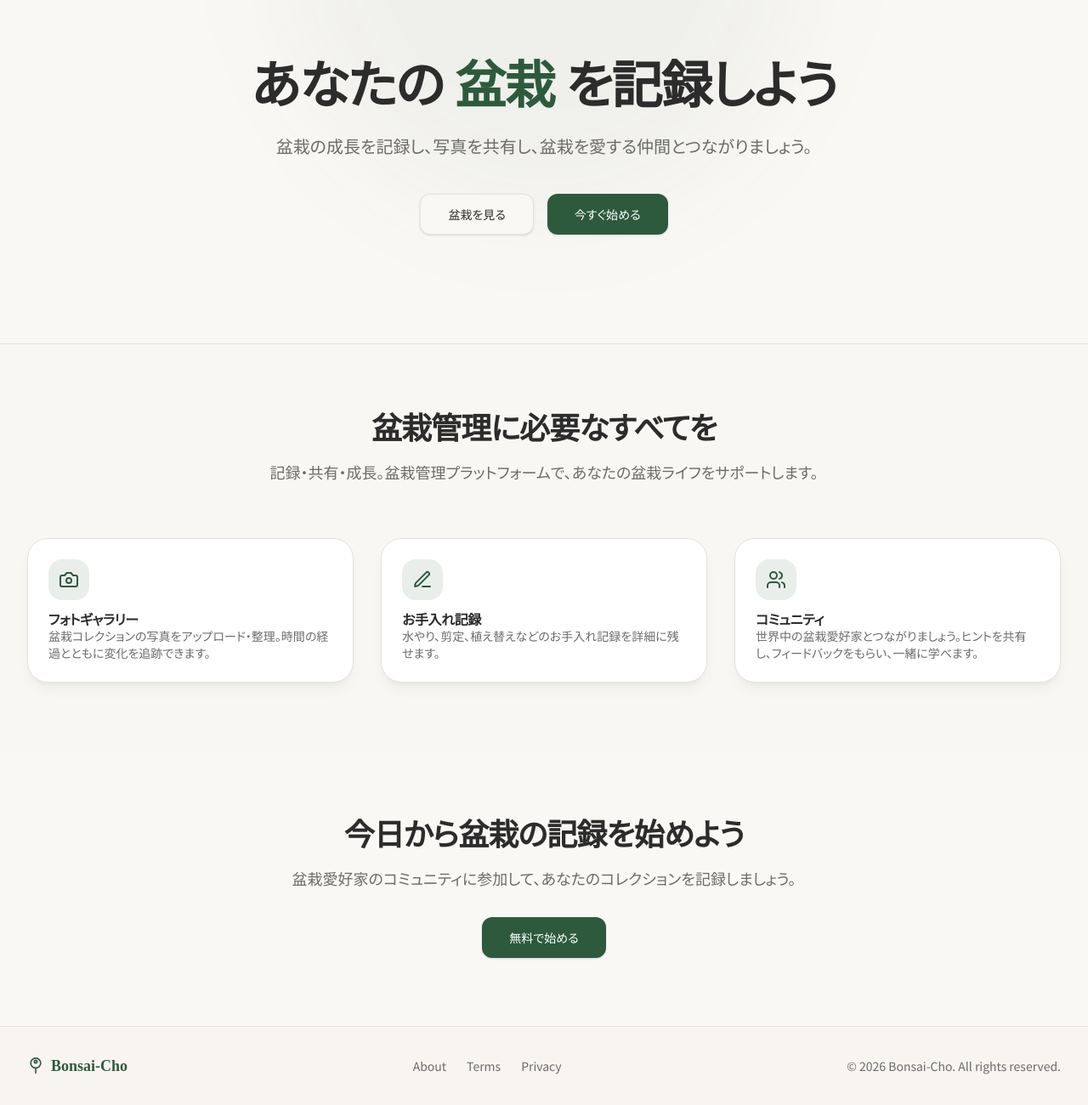
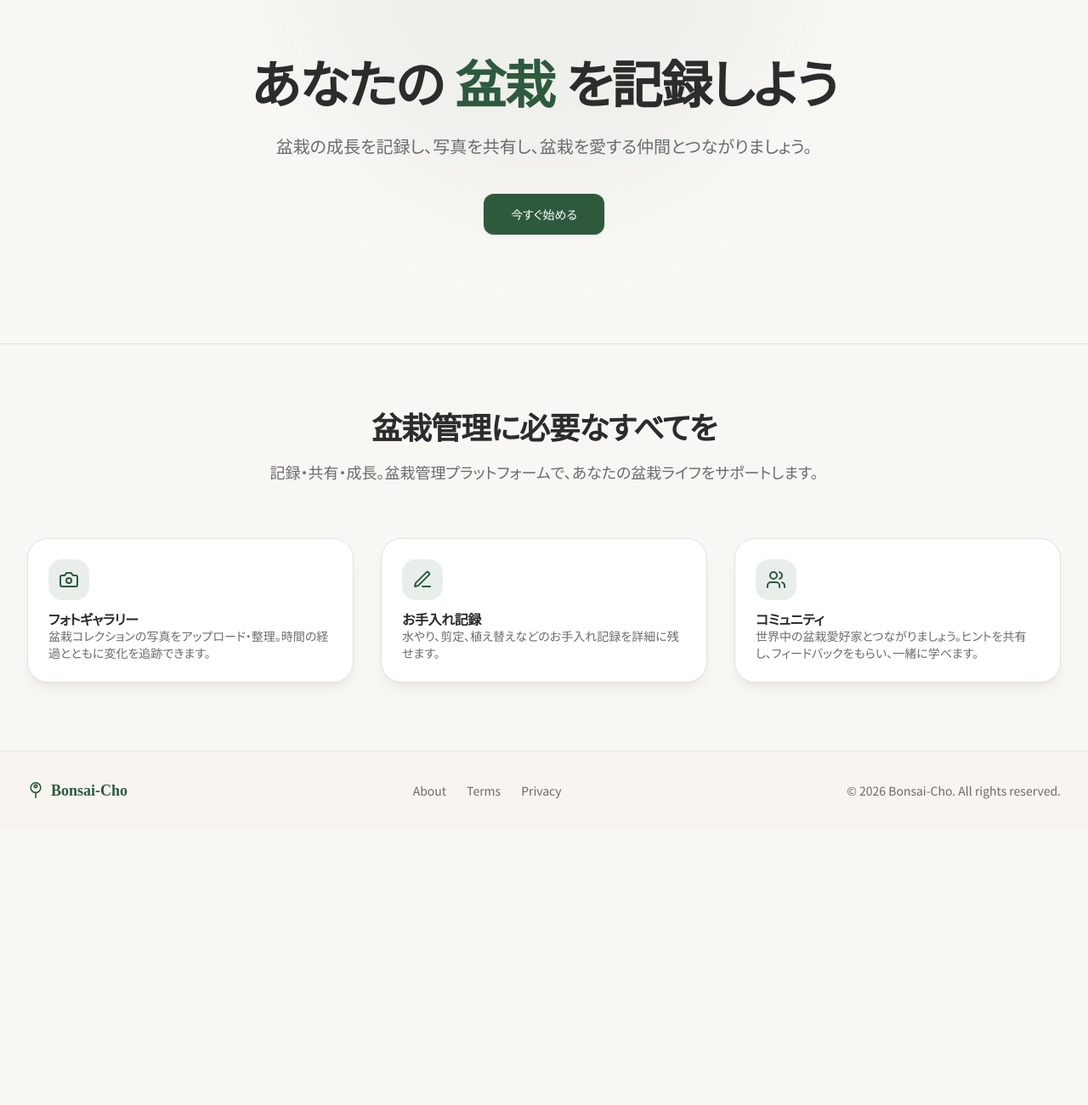
Before and after one commit to pawafulu7/bonsai-cho, an Astro site: page / in a window 1280 px wide. Shown: the part 121-1421 px from the top of the page at 85% size. After the commit the page ends 1097 px from the top, so only its background shows below. Built offline with nearby package versions, Linux system fonts and the light colour scheme; Astro itself is replaced by a stand-in of ours.

Commit message:
fix(ui): ランディングページの重複CTAを削除
- ヒーローセクションの「盆栽を見る」ボタンを削除
  （ヘッダー「盆栽一覧」と同じ /bonsai へのリンク）
- 末尾CTAセクションを削除
  （ヒーロー「盆栽を登録する」と同じ /bonsai/quick-add へのリンク）
- 1つの機能 = 1つのCTAに整理
- 未使用のbuttonOutlineStyles変数を削除

Co-Authored-By: Claude Opus 4.5 <noreply@anthropic.com>

```diff
--- a/src/pages/index.astro
+++ b/src/pages/index.astro
@@ -15,7 +15,6 @@ const { user } = await getAuthData(Astro);
 const buttonBaseStyles =
   "cursor-pointer inline-flex items-center justify-center gap-2 whitespace-nowrap rounded-md text-sm font-medium transition-colors focus-visible:outline-none focus-visible:ring-1 focus-visible:ring-ring disabled:pointer-events-none disabled:opacity-50";
 const buttonPrimaryStyles = `${buttonBaseStyles} bg-primary text-primary-foreground shadow hover:bg-primary/90 h-12 px-8 text-base`;
-const buttonOutlineStyles = `${buttonBaseStyles} border border-input bg-background shadow-sm hover:bg-accent hover:text-accent-foreground h-12 px-8 text-base`;
 ---
 
 <AppLayout
@@ -34,10 +33,7 @@ const buttonOutlineStyles = `${buttonBaseStyles} border border-input bg-backgrou
         <p class="mt-6 text-lg leading-8 text-muted-foreground md:text-xl">
           盆栽の成長を記録し、写真を共有し、盆栽を愛する仲間とつながりましょう。
         </p>
-        <div class="mt-10 flex flex-col items-center justify-center gap-4 sm:flex-row">
-          <a href="/bonsai" class={buttonOutlineStyles}>
-            盆栽を見る
-          </a>
+        <div class="mt-10">
           {user ? (
             <a href="/bonsai/quick-add" class={buttonPrimaryStyles}>
               盆栽を登録する
@@ -123,28 +119,4 @@ const buttonOutlineStyles = `${buttonBaseStyles} border border-input bg-backgrou
     </div>
   </section>
 
-  <!-- CTA Section -->
-  <section class="py-20">
-    <div class="container-app">
-      <div class="mx-auto max-w-2xl text-center">
-        <h2 class="font-serif text-3xl font-bold tracking-tight text-foreground sm:text-4xl">
-          今日から盆栽の記録を始めよう
-        </h2>
-        <p class="mt-4 text-lg text-muted-foreground">
-          盆栽愛好家のコミュニティに参加して、あなたのコレクションを記録しましょう。
-        </p>
-        <div class="mt-8">
-          {user ? (
-            <a href="/bonsai/quick-add" class={buttonPrimaryStyles}>
-              新しい盆栽を追加
-            </a>
-          ) : (
-            <a href="/login?returnTo=/bonsai/quick-add" class={buttonPrimaryStyles}>
-              無料で始める
-            </a>
-          )}
-        </div>
-      </div>
-    </div>
-  </section>
 </AppLayout>
```
